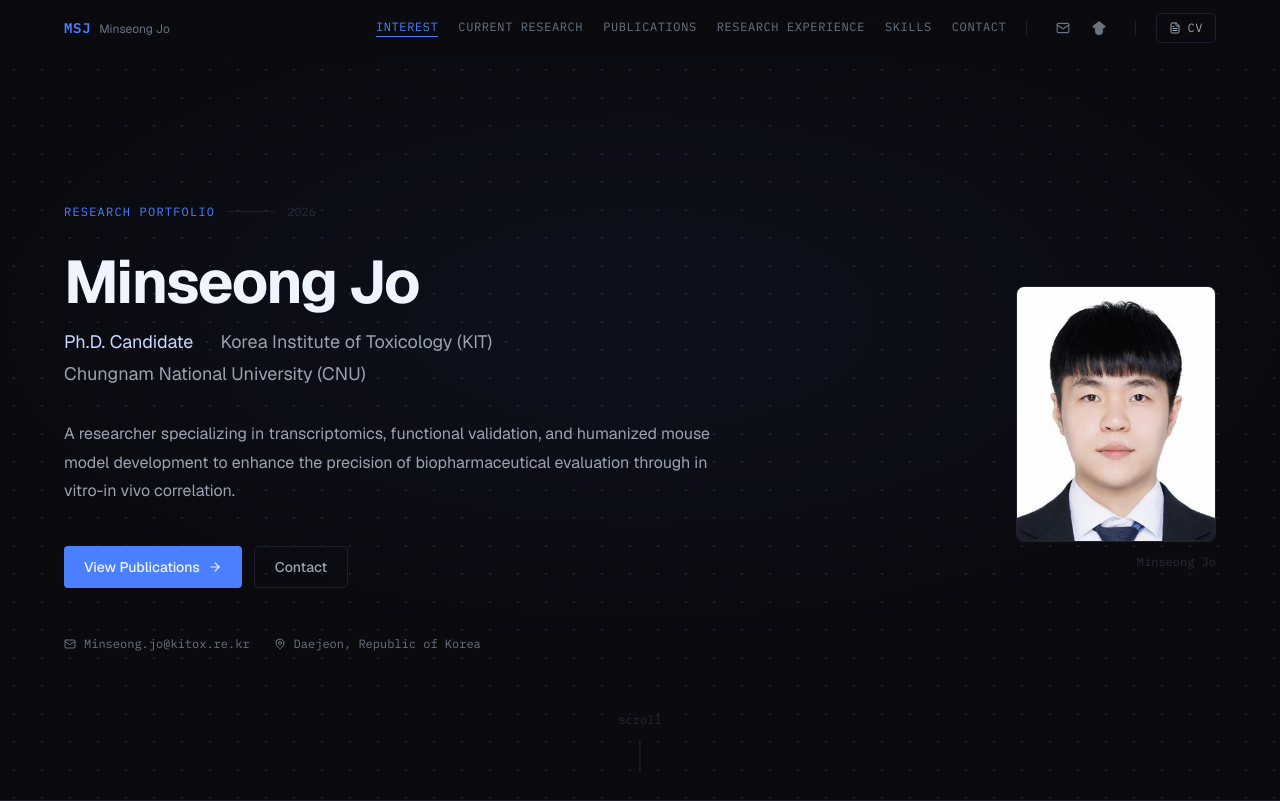
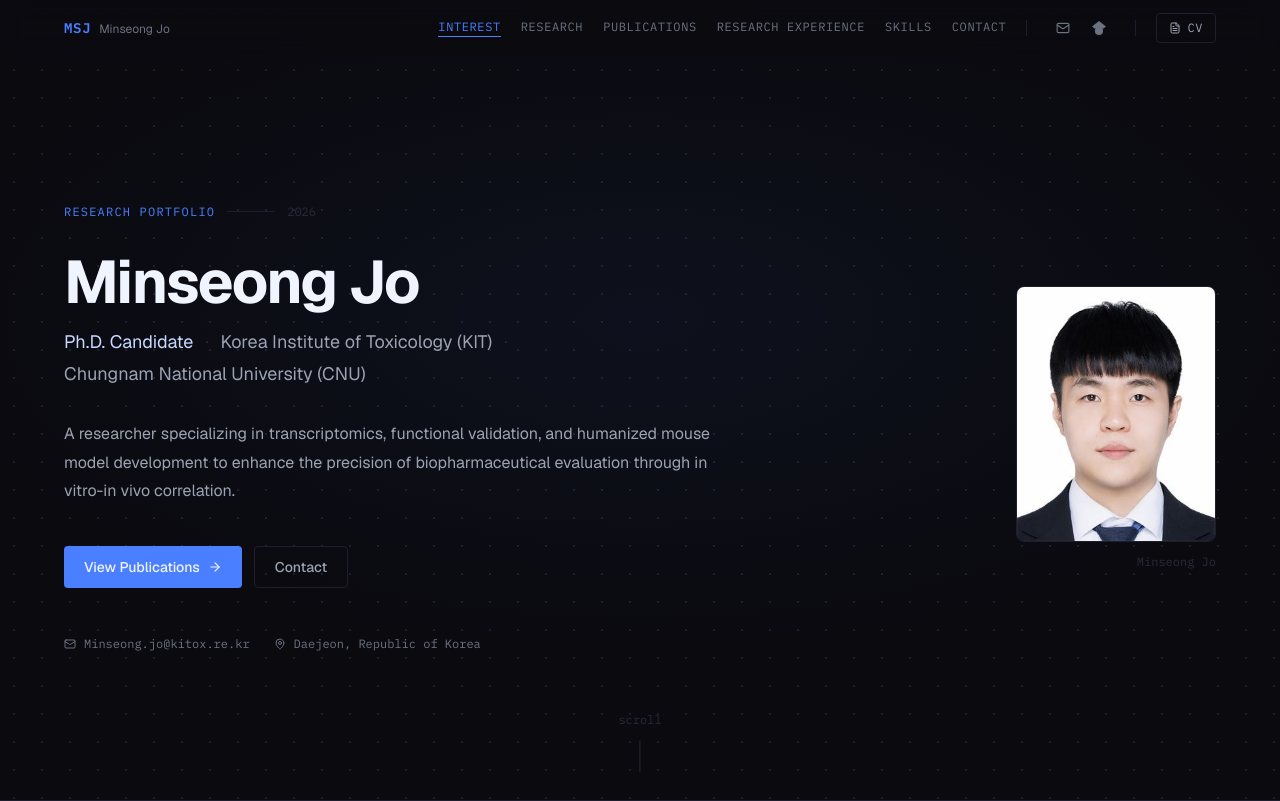
Before and after one commit to dev-tinkerbell/cv-minseong-jo, a Next.js app: page / in a window 1280 px wide. Shown: the top 801 px of the page. Built offline with nearby package versions, Linux system fonts and the light colour scheme.

Commit message:
fix: shorten nav label Current Research → Research
Co-Authored-By: Claude Sonnet 4.6 <noreply@anthropic.com>

```diff
--- a/components/layout/Navbar.tsx
+++ b/components/layout/Navbar.tsx
@@ -6,7 +6,7 @@ import { personal } from "@/lib/data";
 
 const navLinks = [
   { label: "Interest", href: "#research" },
-  { label: "Current Research", href: "#pipeline" },
+  { label: "Research", href: "#pipeline" },
   { label: "Publications", href: "#publications" },
   { label: "Research Experience", href: "#timeline" },
   { label: "Skills", href: "#skills" },
```
